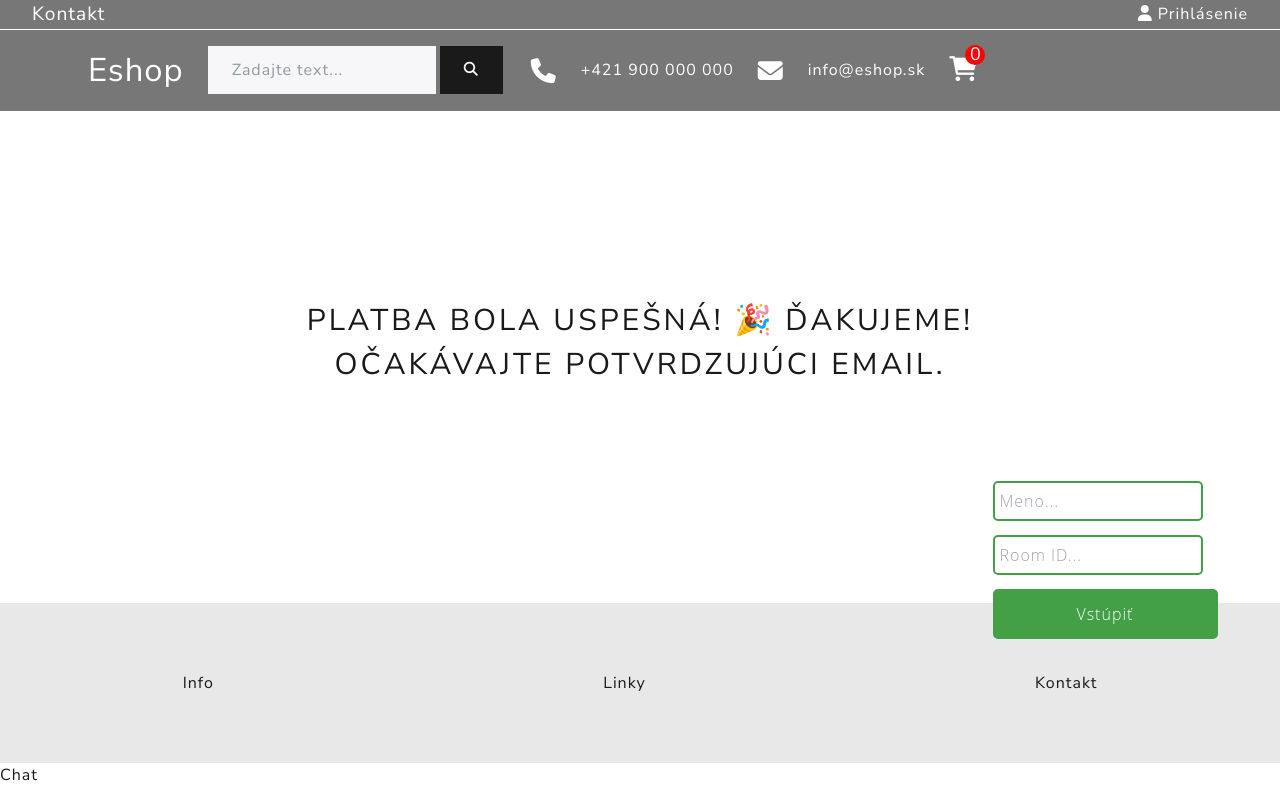
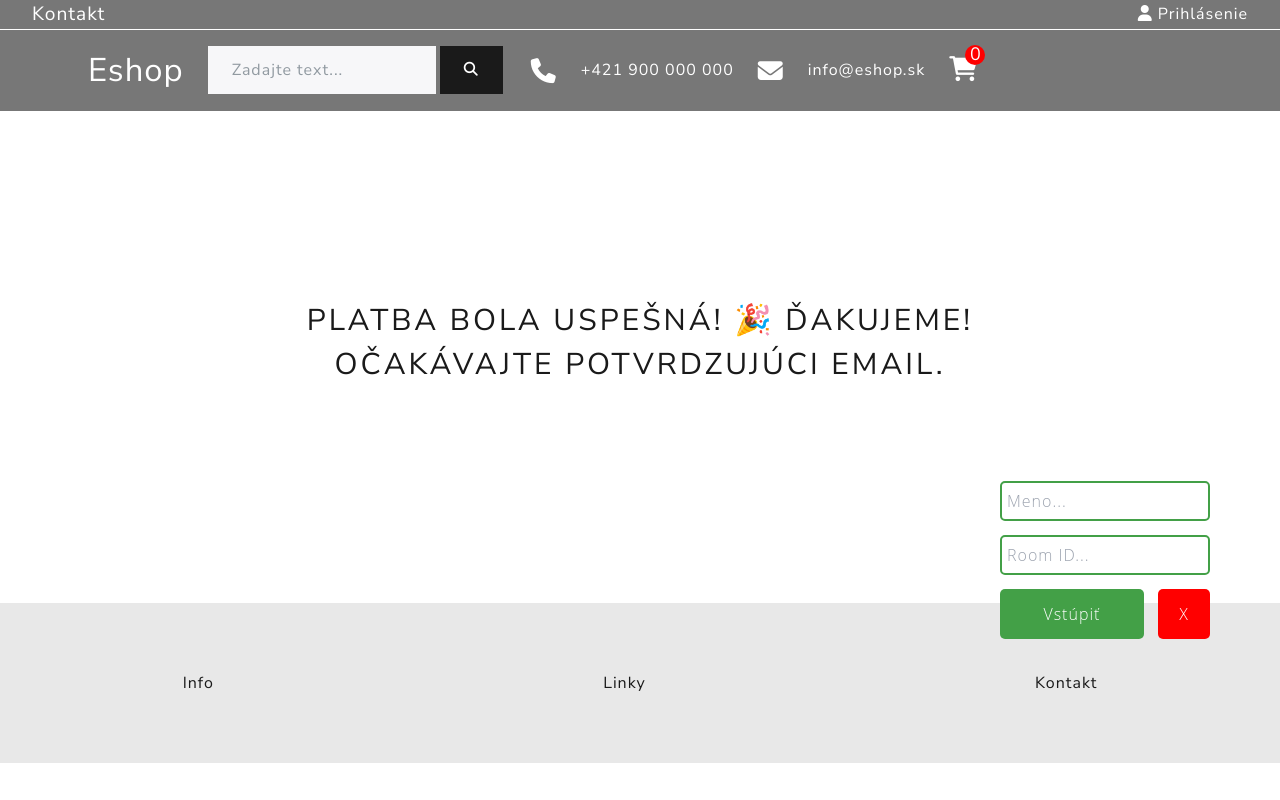
Before and after one commit to pkvarg/pic-eshop, a React (Create React App) app in the folder frontend/: page /completion in a window 1280 px wide. Both pictures are taken after a click on the button "Chat". Built offline with nearby package versions, Linux system fonts and the light colour scheme; no server answers.

Commit message:
Chat visual

```diff
--- a/frontend/src/App.js
+++ b/frontend/src/App.js
@@ -1,4 +1,4 @@
-import React, { useState, useEffect, useContext, createContext } from 'react'
+import React from 'react'
 import { BrowserRouter as Router, Route, Routes } from 'react-router-dom'
 import Header from './components/Header'
 import Footer from './components/Footer'
@@ -22,57 +22,17 @@ import ProductScreen from './screens/ProductScreen'
 import ShippingScreen from './screens/ShippingScreen'
 import PaymentScreen from './screens/PaymentScreen'
 import PlaceOrderScreen from './screens/PlaceOrderScreen'
-import { StateContext, useStateContext } from './context/StateContext'
+import { StateContext } from './context/StateContext'
 import { Toaster } from 'react-hot-toast'
 import PaymentCompletion from './screens/PaymentCompletion'
-import Chat from './components/Chat'
-import io from 'socket.io-client'
-const socket = io.connect('http://localhost:2000')
+import Socket from './components/Socket'
 
 function App() {
-  const [username, setUsername] = useState('')
-  const [room, setRoom] = useState('')
-  const [showChat, setShowChat] = useState(false)
-  const [chatButton, setChatButton] = useState(false)
-
-  const joinRoom = () => {
-    if (username !== '' && room !== '') {
-      socket.emit('join_room', room)
-      setShowChat(true)
-    }
-  }
-
-  console.log(chatButton)
   return (
     <>
-      {chatButton && (
-        <div className='Socket'>
-          {!showChat ? (
-            <div className='joinChatContainer'>
-              <input
-                type='text'
-                placeholder='Meno...'
-                onChange={(event) => {
-                  setUsername(event.target.value)
-                }}
-              />
-              <input
-                type='text'
-                placeholder='Room ID...'
-                onChange={(event) => {
-                  setRoom(event.target.value)
-                }}
-              />
-              <button onClick={joinRoom}>Vstúpiť</button>
-            </div>
-          ) : (
-            <Chat socket={socket} username={username} room={room} />
-          )}
-        </div>
-      )}
-
       <Router>
         <StateContext>
+          <Socket />
           <Header />
           <Toaster />
 
@@ -109,10 +69,7 @@ function App() {
             <Route path='/admin/orderlist' element={<OrderListScreen />} />
             <Route path='/create-discount' element={<CreateDiscount />} />
             <Route path='/admin/reviews' element={<Reviews />} />
-            {/* <Route path='/cart'>
-            <Route path=':id' element={<CartScreen />} />
-            <Route path='' element={<CartScreen />} />
-          </Route> */}
+
             <Route path='/product/:id' element={<ProductScreen />} />
             <Route path='/shipping' element={<ShippingScreen />} />
             <Route path='/payment' element={<PaymentScreen />} />
@@ -120,12 +77,6 @@ function App() {
             <Route path='/completion' element={<PaymentCompletion />} />
           </Routes>
           <Footer />
-          <button
-            //className={setShowChat ? '' : 'chatButton'}
-            onClick={() => setChatButton(true)}
-          >
-            Chat
-          </button>
         </StateContext>
       </Router>
     </>
--- a/frontend/src/components/Chat.js
+++ b/frontend/src/components/Chat.js
@@ -1,9 +1,10 @@
 import React, { useEffect, useState } from 'react'
 import ScrollToBottom from 'react-scroll-to-bottom'
 
-function Chat({ socket, username, room }) {
+function Chat({ socket, username, room, setChatButton, setShowChat }) {
   const [currentMessage, setCurrentMessage] = useState('')
   const [messageList, setMessageList] = useState([])
+  const [minimize, setMinimize] = useState(false)
 
   const sendMessage = async () => {
     if (currentMessage !== '') {
@@ -29,11 +30,25 @@ function Chat({ socket, username, room }) {
     })
   }, [socket])
 
+  const closeChat = () => {
+    setChatButton(true)
+    setShowChat(false)
+  }
+
+  const toggleMinimize = () => {
+    setMinimize((current) => !current)
+  }
+
   return (
-    <div className='chat-window'>
+    <div className={minimize ? 'minimized' : 'chat-window'}>
       <div className='chat-header flex flex-row text-white justify-between'>
         <p>Chat</p>
-        <button className='mr-6'>X</button>
+        <div className='flex items-align gap-4'>
+          <button onClick={() => toggleMinimize()}>_</button>
+          <button className='mr-6' onClick={() => closeChat()}>
+            X
+          </button>
+        </div>
       </div>
       <div className='chat-body'>
         <ScrollToBottom className='message-container'>
@@ -56,7 +71,7 @@ function Chat({ socket, username, room }) {
           ))}
         </ScrollToBottom>
       </div>
-      <div className='chat-footer'>
+      <div className={minimize ? 'Socket-none' : 'chat-footer'}>
         <input
           type='text'
           value={currentMessage}
--- a/frontend/src/components/Footer.js
+++ b/frontend/src/components/Footer.js
@@ -1,11 +1,22 @@
 import React from 'react'
+import { useStateContext } from '../context/StateContext'
 
 const Footer = () => {
+  const { chatButton, setChatButton } = useStateContext()
+
+  console.log(chatButton)
+
   return (
     <div className='bg-hero-grey flex flex-col lg:flex-row  gap-4 justify-around items-center h-[10rem]'>
       <div className=''>Info</div>
       <div className=''>Linky</div>
       <div className=''>Kontakt</div>
+      <button
+        className={chatButton ? 'chatButton' : 'Socket-none'}
+        onClick={() => setChatButton(false)}
+      >
+        Chat
+      </button>
     </div>
   )
 }
--- /dev/null
+++ b/frontend/src/components/Socket.js
@@ -0,0 +1,70 @@
+import React, { useState } from 'react'
+import { useStateContext } from '../context/StateContext'
+import Chat from './Chat'
+import io from 'socket.io-client'
+const socket = io.connect('http://localhost:2000')
+
+const Socket = () => {
+  const [username, setUsername] = useState('')
+  const [room, setRoom] = useState('')
+  const [showChat, setShowChat] = useState(false)
+  const { chatButton, setChatButton } = useStateContext()
+
+  const joinRoom = () => {
+    if (username !== '' && room !== '') {
+      socket.emit('join_room', room)
+      setShowChat(true)
+    }
+  }
+
+  const closeChat = () => {
+    setChatButton(true)
+    setShowChat(false)
+  }
+  return (
+    <>
+      {!chatButton && (
+        <div className='Socket'>
+          {!showChat ? (
+            <>
+              <div className='joinChatContainer'>
+                <input
+                  type='text'
+                  placeholder='Meno...'
+                  onChange={(event) => {
+                    setUsername(event.target.value)
+                  }}
+                />
+                <input
+                  type='text'
+                  placeholder='Room ID...'
+                  onChange={(event) => {
+                    setRoom(event.target.value)
+                  }}
+                />
+                <div className='flex flex-row'>
+                  <button onClick={joinRoom} className='enter'>
+                    Vstúpiť
+                  </button>
+                  <button className='exit' onClick={() => closeChat()}>
+                    X
+                  </button>
+                </div>
+              </div>
+            </>
+          ) : (
+            <Chat
+              socket={socket}
+              username={username}
+              room={room}
+              setChatButton={setChatButton}
+              setShowChat={setShowChat}
+            />
+          )}
+        </div>
+      )}
+    </>
+  )
+}
+
+export default Socket
--- a/frontend/src/context/StateContext.js
+++ b/frontend/src/context/StateContext.js
@@ -9,7 +9,7 @@ export const StateContext = ({ children }) => {
   const [totalPrice, setTotalPrice] = useState(0)
   const [totalQuantities, setTotalQuantities] = useState(0)
   const [qty, setQty] = useState(1)
-  const [chatButton, setChatButton] = useState(false)
+  const [chatButton, setChatButton] = useState(true)
 
   let foundProduct
   let index
--- a/frontend/src/index.css
+++ b/frontend/src/index.css
@@ -234,9 +234,9 @@ p.number-in-cart span {
 
 /*  chat */
 .chatButton {
-  position: absolute;
-  bottom: 0px;
-  right: 50px;
+  /* position: absolute;
+  bottop: 95%;
+  right: 50px; */
   background-color: #071e46;
   padding: 20px;
   color: white;
@@ -279,8 +279,11 @@ p.number-in-cart span {
   font-size: 16px;
 }
 
-.joinChatContainer button {
-  width: 225px;
+/* joinChatContainer */
+
+.enter,
+.exit {
+  width: 70%;
   height: 50px;
   margin: 7px;
   border: none;
@@ -290,6 +293,11 @@ p.number-in-cart span {
   background: #43a047;
   color: #fff;
   cursor: pointer;
+}
+
+.exit {
+  width: 25%;
+  background-color: red;
 }
 
 .joinChatContainer button:hover {
@@ -304,11 +312,23 @@ p.number-in-cart span {
   height: 420px;
 }
 
+.minimized {
+  position: absolute;
+  bottom: 0px;
+  right: 0px;
+  width: 300px;
+  height: 25px;
+  padding: 0px 0px 10px 10px;
+  border-radius: 10px;
+  background-color: #43a047;
+}
+
 .chat-window p {
   margin: 0;
 }
 .chat-window .chat-header {
   height: 45px;
+  border-radius: 6px 6px 0px 0px;
   /* border-radius: 6px; */
   background: #43a047;
   position: relative;
--- a/frontend/src/screens/HomeScreen.js
+++ b/frontend/src/screens/HomeScreen.js
@@ -38,7 +38,7 @@ const HomeScreen = () => {
         <Message variant='danger'>{error}</Message>
       ) : (
         <>
-          <div className='flex flex-row items-center gap-12 mx-12'>
+          <div className='flex flex-row items-center gap-12 mx-12 h-[90vh]'>
             <Categories />
 
             <Row className=''>
```
